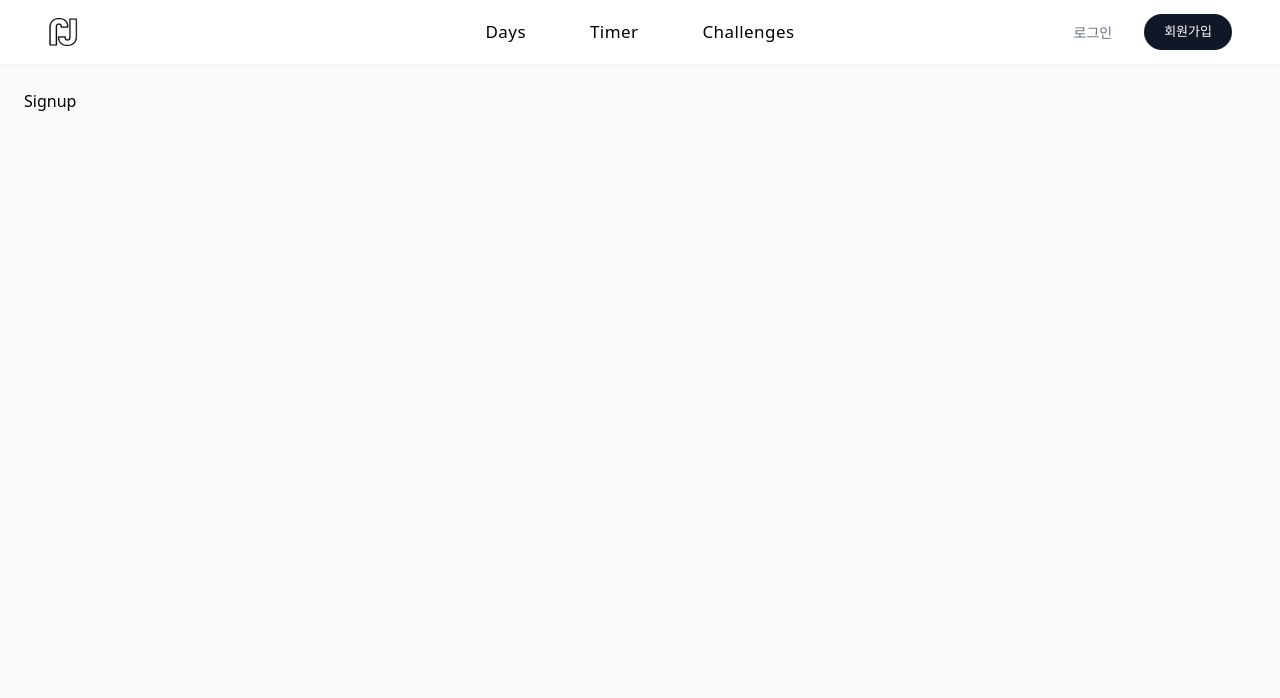
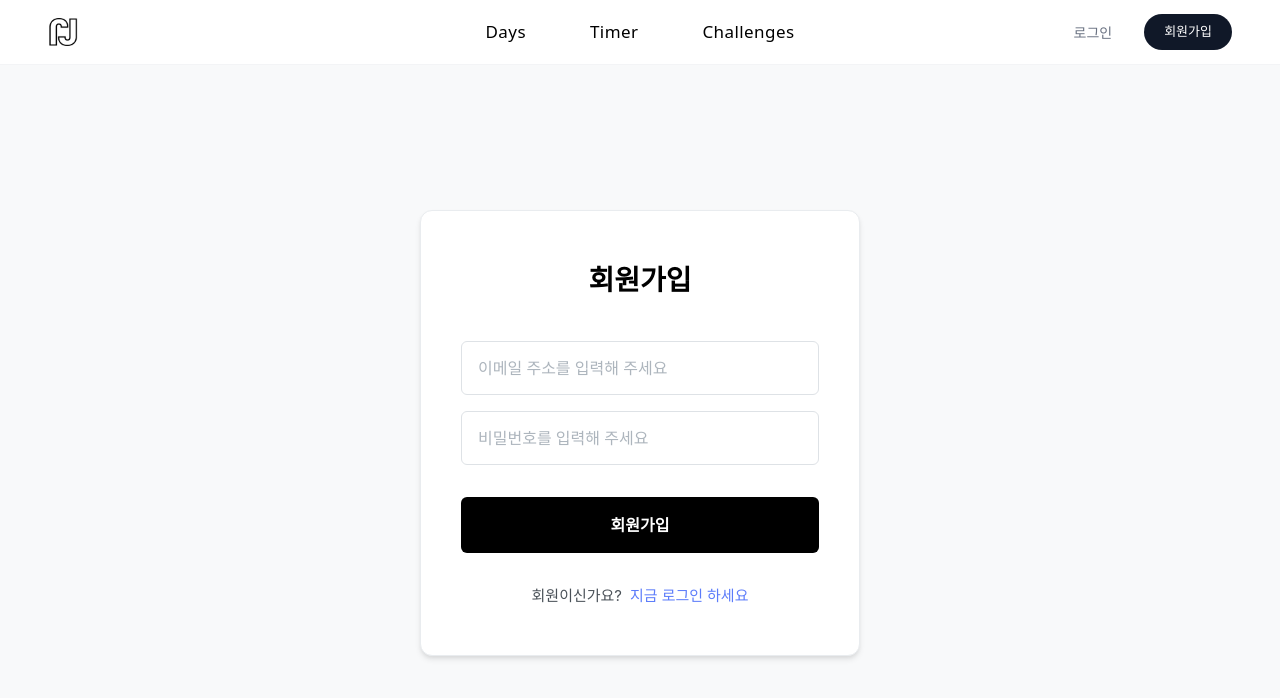
Before and after one commit to woojaemin0106/study-planner, a React (Vite) app: page /signup in a window 1280 px wide. Shown: the top 698 px of the page. Built offline with nearby package versions, Linux system fonts and the light colour scheme.

Commit message:
feat: 로그인페이지 + 회원가입페이지 + 수퍼베이스 초기세팅 완료

```diff
--- a/package.json
+++ b/package.json
@@ -10,6 +10,7 @@
     "preview": "vite preview"
   },
   "dependencies": {
+    "@supabase/supabase-js": "^2.100.1",
     "@tanstack/react-query": "^5.90.12",
     "lucide-react": "^0.561.0",
     "react": "^19.2.0",
--- a/src/App.jsx
+++ b/src/App.jsx
@@ -7,12 +7,8 @@ import DaysLayout from "./pages/days/DaysLayout.jsx";
 import DaysDailyPage from "./pages/days/DaysDailyPage.jsx";
 import DaysWeeklyPage from "./pages/days/DaysWeeklyPage.jsx";
 import DaysMonthlyPage from "./pages/days/DaysMonthlyPage.jsx";
-function LoginPage() {
-  return <div className="p-6">Login</div>;
-}
-function SignupPage() {
-  return <div className="p-6">Signup</div>;
-}
+import LoginPage from "./pages/LoginPage.jsx";
+import SignupPage from "./pages/SignupPage.jsx";
 
 export default function App() {
   return (
@@ -33,8 +29,8 @@ export default function App() {
           <Route path="/Challenges" element={<ChallengesPage />} />
 
           {/* Auth */}
-          <Route path="/Login" element={<LoginPage />} />
-          <Route path="/Signup" element={<SignupPage />} />
+          <Route path="/login" element={<LoginPage />} />
+          <Route path="/signup" element={<SignupPage />} />
 
           {/* Fallback */}
           <Route path="*" element={<Navigate to="/" replace />} />
--- a/src/components/NavBar.jsx
+++ b/src/components/NavBar.jsx
@@ -1,15 +1,17 @@
 import React, { useState } from "react";
 import { Link } from "react-router-dom";
+import { Menu, X } from "lucide-react";
 import { navbarClasses } from './NavBarStyles';
 
 function NavBar() {
     const [isDaysOpen, setIsDaysOpen] = useState(false);
+    const [isMenuOpen, setIsMenuOpen] = useState(false);
+
+    const toggleMenu = () => setIsMenuOpen(!isMenuOpen);
 
     return (
-        /* mb-0를 명시적으로 추가하여 하단 여백을 제거하고,
-           h-16(64px) 높이를 유지합니다. */
         <header className={`${navbarClasses.header} sticky top-0 bg-white z-[100] border-b border-gray-100 mb-0 shadow-none`}>
-            <div className={`${navbarClasses.container} flex justify-between items-center px-12 h-16`}>
+            <div className={`${navbarClasses.container} flex justify-between items-center px-4 md:px-12 h-16`}>
 
                 {/* 1. 로고 */}
                 <div className="flex-1 flex justify-start">
@@ -18,8 +20,8 @@ function NavBar() {
                     </Link>
                 </div>
 
-                {/* 2. 중앙 메뉴 */}
-                <nav className="flex-[2] flex justify-center">
+                {/* 2. 중앙 메뉴 (Desktop) */}
+                <nav className="hidden md:flex flex-[2] justify-center">
                     <ul className="flex items-center gap-16 text-[17px] font-medium tracking-wide">
                         <li
                             className="relative"
@@ -46,12 +48,43 @@ function NavBar() {
                     </ul>
                 </nav>
 
-                {/* 3. 로그인/회원가입 */}
-                <div className="flex-1 flex justify-end gap-8 items-center">
-                    <Link to="/Login" className="text-[14px] text-gray-500 hover:text-black transition-colors">로그인</Link>
-                    <Link to="/Signup" className="text-[13px] bg-gray-900 text-white px-5 py-2 rounded-full hover:bg-black transition-all">회원가입</Link>
+                {/* 3. 로그인/회원가입 (Desktop) */}
+                <div className="hidden md:flex flex-1 justify-end gap-8 items-center">
+                    <Link to="/login" className="text-[14px] text-gray-500 hover:text-black transition-colors">로그인</Link>
+                    <Link to="/signup" className="text-[13px] bg-gray-900 text-white px-5 py-2 rounded-full hover:bg-black transition-all">회원가입</Link>
+                </div>
+
+                {/* 4. Mobile Menu Button */}
+                <div className="md:hidden flex items-center">
+                    <button onClick={toggleMenu} className="p-2 text-gray-600 hover:text-black focus:outline-none">
+                        {isMenuOpen ? <X size={24} /> : <Menu size={24} />}
+                    </button>
                 </div>
             </div>
+
+            {/* Mobile Menu Overlay */}
+            {isMenuOpen && (
+                <div className="md:hidden bg-white border-t border-gray-100 absolute w-full left-0 top-16 shadow-lg z-[90]">
+                    <nav className="flex flex-col p-6 gap-6">
+                        <div className="flex flex-col gap-4">
+                            <p className="text-[11px] font-black text-gray-400 uppercase tracking-wider">Menu</p>
+                            <Link to="/Days" onClick={toggleMenu} className="text-lg font-bold text-gray-900">Days</Link>
+                            <div className="flex flex-col pl-4 gap-3 border-l-2 border-gray-50">
+                                <Link to="/Days/daily" onClick={toggleMenu} className="text-sm text-gray-600">일간 플래너</Link>
+                                <Link to="/Days/weekly" onClick={toggleMenu} className="text-sm text-gray-600">주간 플래너</Link>
+                                <Link to="/Days/monthly" onClick={toggleMenu} className="text-sm text-gray-600">월간 플래너</Link>
+                            </div>
+                            <Link to="/Timer" onClick={toggleMenu} className="text-lg font-bold text-gray-900">Timer</Link>
+                            <Link to="/Challenges" onClick={toggleMenu} className="text-lg font-bold text-gray-900">Challenges</Link>
+                        </div>
+                        <div className="h-[1px] bg-gray-50" />
+                        <div className="flex flex-col gap-4">
+                            <Link to="/login" onClick={toggleMenu} className="text-center py-3 rounded-xl border border-gray-200 font-bold">로그인</Link>
+                            <Link to="/signup" onClick={toggleMenu} className="text-center py-3 rounded-xl bg-gray-900 text-white font-bold">회원가입</Link>
+                        </div>
+                    </nav>
+                </div>
+            )}
         </header>
     );
 }
--- /dev/null
+++ b/src/lib/supabase.js
@@ -0,0 +1,6 @@
+import { createClient } from '@supabase/supabase-js';
+
+const supabaseUrl = import.meta.env.VITE_SUPABASE_URL || 'YOUR_SUPABASE_URL';
+const supabaseAnonKey = import.meta.env.VITE_SUPABASE_ANON_KEY || 'YOUR_SUPABASE_ANON_KEY';
+
+export const supabase = createClient(supabaseUrl, supabaseAnonKey);
--- /dev/null
+++ b/src/pages/AuthPage.css
@@ -0,0 +1,111 @@
+.auth-container {
+  display: flex;
+  justify-content: center;
+  align-items: center;
+  min-height: calc(100vh - 64px);
+  background-color: #f8f9fa;
+  font-family: 'Inter', -apple-system, BlinkMacSystemFont, "Segoe UI", Roboto, sans-serif;
+}
+
+.auth-card {
+  background: white;
+  padding: 2.5rem 1.5rem;
+  border-radius: 12px;
+  box-shadow: 0 4px 6px -1px rgba(0, 0, 0, 0.1), 0 2px 4px -1px rgba(0, 0, 0, 0.06);
+  width: 95%;
+  max-width: 440px;
+  border: 1px solid #e9ecef;
+}
+
+@media (min-width: 480px) {
+  .auth-card {
+    padding: 3rem 2.5rem;
+    width: 100%;
+  }
+}
+
+.auth-title {
+  font-size: 1.75rem;
+  font-weight: 700;
+  margin-bottom: 2.5rem;
+  color: #000;
+  text-align: center;
+}
+
+.auth-form {
+  display: flex;
+  flex-direction: column;
+  gap: 1rem;
+}
+
+.auth-input-group {
+  display: flex;
+  flex-direction: column;
+  gap: 0.5rem;
+}
+
+.auth-input {
+  padding: 0.875rem 1rem;
+  border: 1px solid #dee2e6;
+  border-radius: 6px;
+  font-size: 1rem;
+  transition: border-color 0.2s, box-shadow 0.2s;
+  width: 100%;
+  outline: none;
+}
+
+.auth-input:focus {
+  border-color: #000;
+  box-shadow: 0 0 0 2px rgba(0, 0, 0, 0.05);
+}
+
+.auth-input::placeholder {
+  color: #adb5bd;
+  font-weight: 500;
+}
+
+.auth-button {
+  background-color: #000;
+  color: white;
+  padding: 1rem;
+  border: none;
+  border-radius: 6px;
+  font-size: 1rem;
+  font-weight: 600;
+  cursor: pointer;
+  margin-top: 1rem;
+  transition: background-color 0.2s;
+}
+
+.auth-button:hover {
+  background-color: #333;
+}
+
+.auth-button:disabled {
+  background-color: #adb5bd;
+  cursor: not-allowed;
+}
+
+.auth-footer {
+  margin-top: 2rem;
+  font-size: 0.9375rem;
+  color: #495057;
+  text-align: center;
+}
+
+.auth-link {
+  color: #5c7cfa;
+  text-decoration: none;
+  font-weight: 500;
+  margin-left: 0.5rem;
+}
+
+.auth-link:hover {
+  text-decoration: underline;
+}
+
+.error-message {
+  color: #fa5252;
+  font-size: 0.875rem;
+  margin-top: 0.5rem;
+}
--- a/src/pages/ChallengesPage.jsx
+++ b/src/pages/ChallengesPage.jsx
@@ -51,8 +51,8 @@ export default function ChallengesPage() {
   return (
     <div className="max-w-6xl mx-auto px-6 py-10 flex flex-col gap-12">
       <header className="flex flex-col gap-2">
-        <h1 className="text-4xl font-black text-gray-900">Challenges</h1>
-        <p className="text-base text-gray-400 font-bold">
+        <h1 className="text-3xl md:text-4xl font-black text-gray-900">Challenges</h1>
+        <p className="text-sm md:text-base text-gray-400 font-bold">
           달성률을 확인하고 목표를 향해 도전하세요.
         </p>
       </header>
--- /dev/null
+++ b/src/pages/LoginPage.jsx
@@ -0,0 +1,70 @@
+import React, { useState } from 'react';
+import { useNavigate, Link } from 'react-router-dom';
+import { supabase } from '../lib/supabase';
+import './AuthPage.css';
+
+const LoginPage = () => {
+  const [email, setEmail] = useState('');
+  const [password, setPassword] = useState('');
+  const [error, setError] = useState(null);
+  const [loading, setLoading] = useState(false);
+  const navigate = useNavigate();
+
+  const handleLogin = async (e) => {
+    e.preventDefault();
+    setLoading(true);
+    setError(null);
+
+    const { data, error } = await supabase.auth.signInWithPassword({
+      email,
+      password,
+    });
+
+    if (error) {
+      setError(error.message);
+    } else {
+      navigate('/');
+    }
+    setLoading(false);
+  };
+
+  return (
+    <div className="auth-container">
+      <div className="auth-card">
+        <h1 className="auth-title">로그인</h1>
+        <form className="auth-form" onSubmit={handleLogin}>
+          <div className="auth-input-group">
+            <input
+              type="email"
+              className="auth-input"
+              placeholder="이메일 주소를 입력해 주세요"
+              value={email}
+              onChange={(e) => setEmail(e.target.value)}
+              required
+            />
+          </div>
+          <div className="auth-input-group">
+            <input
+              type="password"
+              className="auth-input"
+              placeholder="비밀번호를 입력해 주세요"
+              value={password}
+              onChange={(e) => setPassword(e.target.value)}
+              required
+            />
+          </div>
+          {error && <p className="error-message">{error}</p>}
+          <button type="submit" className="auth-button" disabled={loading}>
+            {loading ? '처리 중...' : '로그인'}
+          </button>
+        </form>
+        <div className="auth-footer">
+          계정이 없으신가요?
+          <Link to="/signup" className="auth-link">지금 가입 하세요</Link>
+        </div>
+      </div>
+    </div>
+  );
+};
+
+export default LoginPage;
--- /dev/null
+++ b/src/pages/SignupPage.jsx
@@ -0,0 +1,71 @@
+import React, { useState } from 'react';
+import { useNavigate, Link } from 'react-router-dom';
+import { supabase } from '../lib/supabase';
+import './AuthPage.css';
+
+const SignupPage = () => {
+  const [email, setEmail] = useState('');
+  const [password, setPassword] = useState('');
+  const [error, setError] = useState(null);
+  const [loading, setLoading] = useState(false);
+  const navigate = useNavigate();
+
+  const handleSignup = async (e) => {
+    e.preventDefault();
+    setLoading(true);
+    setError(null);
+
+    const { data, error } = await supabase.auth.signUp({
+      email,
+      password,
+    });
+
+    if (error) {
+      setError(error.message);
+    } else {
+      alert('회원가입 성공! 이메일을 확인해 주세요.');
+      navigate('/login');
+    }
+    setLoading(false);
+  };
+
+  return (
+    <div className="auth-container">
+      <div className="auth-card">
+        <h1 className="auth-title">회원가입</h1>
+        <form className="auth-form" onSubmit={handleSignup}>
+          <div className="auth-input-group">
+            <input
+              type="email"
+              className="auth-input"
+              placeholder="이메일 주소를 입력해 주세요"
+              value={email}
+              onChange={(e) => setEmail(e.target.value)}
+              required
+            />
+          </div>
+          <div className="auth-input-group">
+            <input
+              type="password"
+              className="auth-input"
+              placeholder="비밀번호를 입력해 주세요"
+              value={password}
+              onChange={(e) => setPassword(e.target.value)}
+              required
+            />
+          </div>
+          {error && <p className="error-message">{error}</p>}
+          <button type="submit" className="auth-button" disabled={loading}>
+            {loading ? '처리 중...' : '회원가입'}
+          </button>
+        </form>
+        <div className="auth-footer">
+          회원이신가요?
+          <Link to="/login" className="auth-link">지금 로그인 하세요</Link>
+        </div>
+      </div>
+    </div>
+  );
+};
+
+export default SignupPage;
--- a/src/pages/days/DaysLayout.jsx
+++ b/src/pages/days/DaysLayout.jsx
@@ -114,9 +114,9 @@ export default function DaysLayout() {
   return (
     <div className="mx-auto w-full max-w-6xl px-6 py-10">
       {/* Header */}
-      <div className="flex flex-col gap-2">
-        <h1 className="text-4xl font-black text-gray-900">Days</h1>
-        <p className="text-base text-gray-400 font-bold">
+      <div className="flex flex-col gap-2 transition-all">
+        <h1 className="text-3xl md:text-4xl font-black text-gray-900">Days</h1>
+        <p className="text-sm md:text-base text-gray-400 font-bold">
           일간/주간/월간을 한눈에 보고, 클릭해서 해당 페이지로 이동하세요.
         </p>
       </div>
```
Also changed, not shown: src/pages/MainPage.jsx (+9 -10 lines), src/pages/TimerPage.jsx (+15 -15 lines), src/pages/days/DaysDailyPage.jsx (+9 -9 lines), 2 other files (tests, documents, lock files or other folders).
